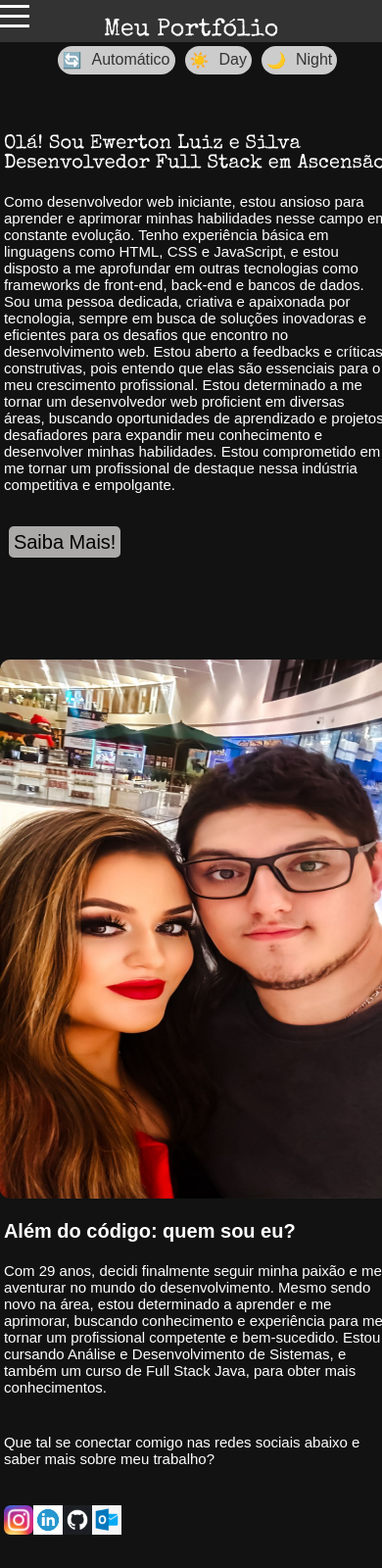
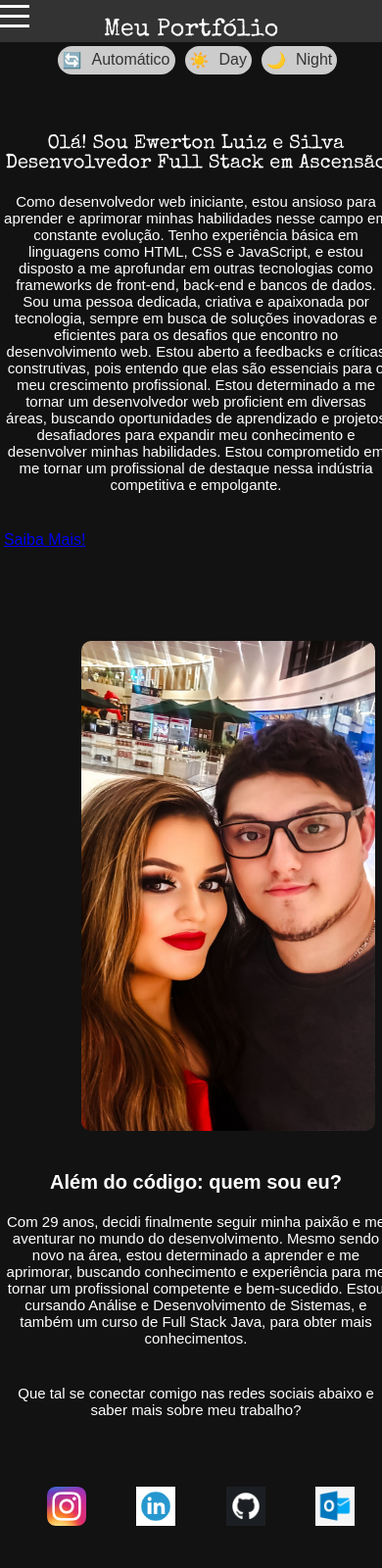
Before and after one commit to Ewerton-luiz-e-silva/meu-portf-lio, a plain HTML site: page index.html in a window 390 px wide. Shown: the top 1600 px of the page at 98% size. Drawn offline with nearby package versions, Linux system fonts and the light colour scheme; a web font is replaced by a local one.

Commit message:
Update styles.css

```diff
--- a/Css/styles.css
+++ b/Css/styles.css
@@ -222,27 +222,6 @@ h1 {
     font-family: "Proza Libre", sans-serif;
     font-weight: 400;
     font-style: normal;
-}
-
-.des a {
-    font-size: 25px;
-    margin: 5px;
-    padding: 5px;
-    text-decoration: none;
-    background: #aca9a9;
-    color: #000;
-    border-radius: 5px;
-}
-
-.des a:hover {
-    text-decoration: none;
-    background: #0004ff;
-    border-top: 1px solid #fff;
-    border-bottom: 1px solid #fff;
-    border-right: 3px solid #fff;
-    border-left: 3px solid #fff;
-    color: #fff;
-    border-radius: 5px;
 }
 
 .imge {
@@ -573,8 +552,12 @@ body.light-mode {
 
 
 
-
-
+/* Estilo básico e reset */
+* {
+    margin: 0;
+    padding: 0;
+    box-sizing: border-box;
+}
 
 body {
     font-family: Arial, sans-serif;
@@ -634,57 +617,35 @@ h1 {
     display: block;
     justify-content: center;
     padding-top: 3%;
-    width: 100%;
 }
 
 .des {
-    margin-top: 1%;
-    padding: 1%;
     height: 500px;
     width: 400px;
 }
 
 .des h1 {
     margin-top: 30%;
-    text-align: left;
+    text-align: center;
     font-size: 20px;
 }
 
 .des p {
-    margin-top: 5%;
-    margin-bottom: 10%;
+    text-align: center;
     font-size: 15px;
     font-family: "Proza Libre", sans-serif;
     font-weight: 400;
     font-style: normal;
 }
 
-.des a {
-    font-size: 20px;
-    margin: 5px;
-    padding: 5px;
-    text-decoration: none;
-    background: #aca9a9;
-    color: #000;
-    border-radius: 5px;
-}
-
-.des a:hover {
-    text-decoration: none;
-    background: #0004ff;
-    border-top: 1px solid #fff;
-    border-bottom: 1px solid #fff;
-    border-right: 3px solid #fff;
-    border-left: 3px solid #fff;
-    color: #fff;
-    border-radius: 5px;
-}
-
 .imge {
+    align-items: center;
+    height: 500px;
+    width: 300px;
     margin-top: 20%;
     border-radius: 10px;
-    height: 550px;
-    width: 398px;
+    margin-left: 12%;
+    margin-right: 12%;
 }
 
 /* Sobre */
@@ -703,27 +664,35 @@ h1 {
 
 .des02 h2 {
     font-size: 20px;
+    text-align: center;
 }
 
 .des02 p {
+    text-align: center;
     font-size: 15px;
     margin-top: 5%;
     margin-bottom: 10%;
 }
 
-ul {
+.des02 ul {
     display: flex;
     list-style: none;
+    margin: 1%;
+    justify-content: center;
 }
 
-.logo {
+.des02 .logo {
+    height: 40px;
+    width: 40px;
+}
+
+.des02 li {
     height: 30px;
     width: 30px;
-}
-
-li {
-    height: 30px;
-    width: 30px;
+    margin: 8%;
+    text-align: center;
+    justify-content: center;
+    align-items: center;
 }
 
 .des03 {
@@ -733,10 +702,12 @@ li {
 }
 
 .des03 h3 {
+    text-align: center;
     font-size: 20px;
 }
 
 .des03 p {
+    text-align: center;
     font-size: 15px;
     margin-top: 5%;
     margin-bottom: 10%;
@@ -747,18 +718,12 @@ li {
     display: block;
     justify-content: center;
     padding-top: 8%;
-    width: 100%;
-}
-
-.des04 {
-    text-align: center;
 }
 
 .des04 li {
     margin-top: 8%;
     text-align: center;
-    height: 160px;
-    width: 400px;
+    width: 100%;
 }
 
 .des04 h2 {
@@ -773,7 +738,6 @@ li {
 
 .des04 .ul01 {
     display: block;
-    justify-content: center;
 }
 
 .des04 .ul02 {
@@ -783,17 +747,19 @@ li {
 }
 
 .des04 div img {
-    height: 100px;
-    width: 100px;
+    height: 90px;
+    width: 90px;
     background: #fff;
     border-radius: 15px;
 }
 
 .des04 h3 {
+    text-align: center;
     font-size: 20px;
 }
 
 .des04 .pp {
+    text-align: center;
     font-size: 15px;
 }
 
@@ -804,29 +770,26 @@ li {
 }
 
 .des05 {
-    text-align: center;
     border-radius: 10px;
     width: 100%;
 }
 
 .des05 h2 {
     font-size: 20px;
+    text-align: center;
 }
 
 .des05 p {
     font-size: 15px;
+    text-align: center;
 }
 
 .ul03 {
     display: block;
     justify-content: center;
-    height: 100px;
-    width: 100%;
 }
 
 .ul03 li {
-    text-align: center;
-    width: 400px;
     padding-bottom: 100%;
 }
 
@@ -838,10 +801,12 @@ li {
 }
 
 .ul03 h3 {
+    text-align: center;
     font-size: 20px;
 }
 
 .ul03 p {
+    text-align: center;
     font-size: 15px;
 }
 
```
